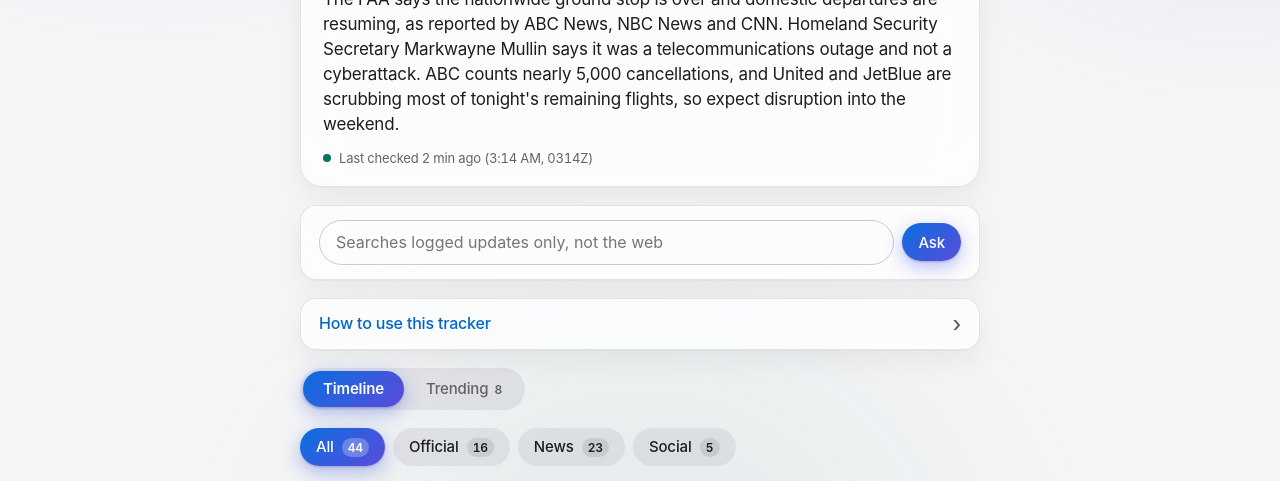
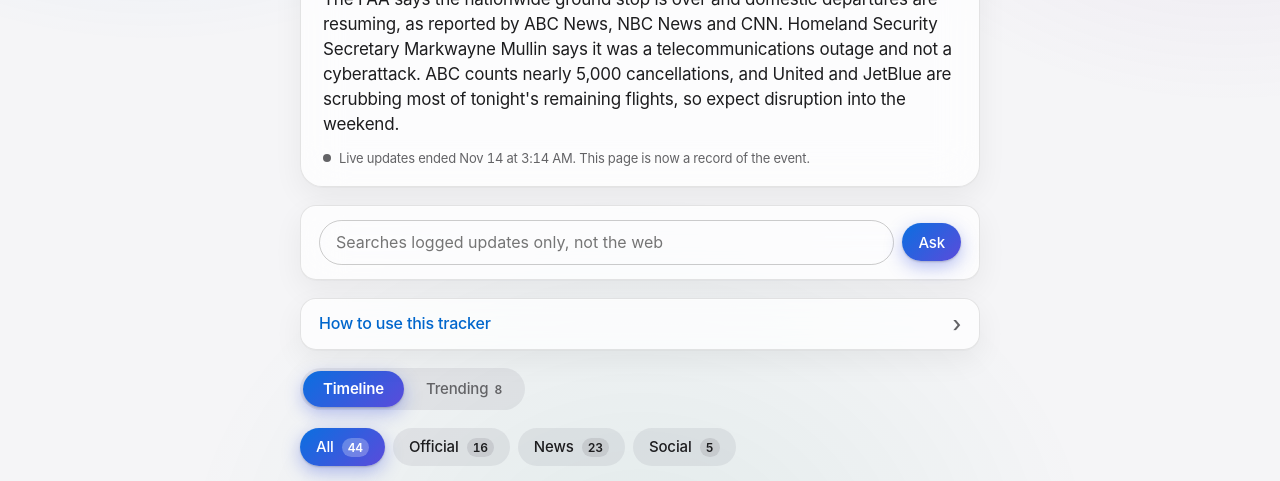
Before and after one commit to HubCatz202/faa-ground-stop-watch, a plain HTML site: page index.html in a window 1280 px wide. Shown: the part 289-770 px from the top of the page. Drawn offline with Linux system fonts and the light colour scheme; no server answers.

Commit message:
Mark live updates as ended
Co-Authored-By: Claude Fable 5.2 <noreply@anthropic.com>
Claude-Session: https://claude.ai/code/session_01VEsPAWPX8QW33mNSABweYG

```diff
--- a/index.html
+++ b/index.html
@@ -359,7 +359,7 @@ footer { font-size: 13px; color: var(--muted); border-top: .5px solid var(--hair
 
   <details class="howto" id="howto">
     <summary>How to use this tracker</summary>
-    <p>The card above says whether the ground stop is still in effect and when the feed was last checked. Type a question in the Ask box to get an answer from everything logged so far. <strong>Timeline</strong> lists every update in time order with the newest at the top; tap Official, News or Social to see one kind of source. <strong>Trending</strong> ranks what people are talking about; tap a card to compare what officials, news outlets and social posts are each saying on that topic. A fresh pass over news and social sources runs about every 5 minutes and new entries appear on their own, so there is no need to reload. Tap any entry to open its source. Anything marked Unverified has not been confirmed by an official source. <a href="https://github.com/HubCatz202/faa-ground-stop-watch#readme" target="_blank" rel="noopener">How it works, in the README</a></p>
+    <p>The card above says whether the ground stop is still in effect and when the feed was last checked. Type a question in the Ask box to get an answer from everything logged so far. <strong>Timeline</strong> lists every update in time order with the newest at the top; tap Official, News or Social to see one kind of source. <strong>Trending</strong> ranks what people are talking about; tap a card to compare what officials, news outlets and social posts are each saying on that topic. While the event was live, a fresh pass over news and social sources ran about every 5 minutes. Live updates have now ended. Tap any entry to open its source. Anything marked Unverified has not been confirmed by an official source. <a href="https://github.com/HubCatz202/faa-ground-stop-watch#readme" target="_blank" rel="noopener">How it works, in the README</a></p>
   </details>
 
   <div class="tabs" role="tablist" aria-label="Views">
@@ -419,6 +419,7 @@ window.GSW_FEEDBACK_URL = "https://github.com/HubCatz202/faa-ground-stop-watch/i
   var order = "desc";
   var eventFilter = "";
   var statusUpdatedAt = null;
+  var feedEnded = false;
   var feedState = "loading";
   var dbRef = null;
   var topics = [];
@@ -466,6 +467,7 @@ window.GSW_FEEDBACK_URL = "https://github.com/HubCatz202/faa-ground-stop-watch/i
     if (feedState === "loading") { dot.className = "dot"; fresh.textContent = "Connecting to the feed"; return; }
     var d = statusUpdatedAt;
     if (!d) { dot.className = "dot"; fresh.textContent = "Connected. Waiting for the first check."; return; }
+    if (feedEnded) { dot.className = "dot"; fresh.textContent = "Live updates ended " + d.toLocaleDateString([], { month: "short", day: "numeric" }) + " at " + local(d) + ". This page is now a record of the event."; return; }
     var stale = Date.now() - d.getTime() > STALE_MS;
     dot.className = "dot " + (stale ? "stale" : "live");
     fresh.textContent = "Last checked " + ago(d) + " (" + local(d) + ", " + zulu(d) + ")" + (stale ? ". Overdue for a refresh." : "");
@@ -486,6 +488,7 @@ window.GSW_FEEDBACK_URL = "https://github.com/HubCatz202/faa-ground-stop-watch/i
       el("headline").textContent = String(data.headline || "");
       el("detail").textContent = String(data.detail || "");
       statusUpdatedAt = parse(data.updatedAt);
+      feedEnded = data.ended === true;
     }
     renderFresh();
   }
```
